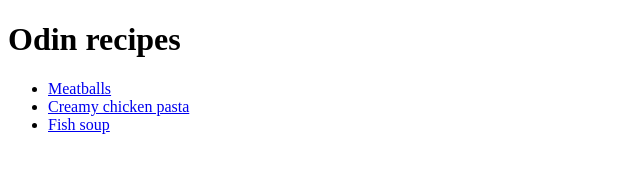
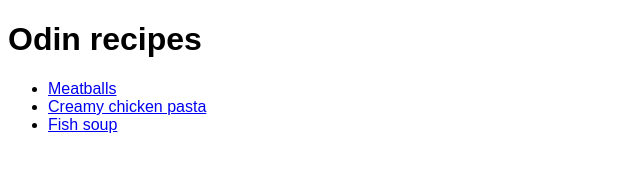
Before and after one commit to V1IRuZ/odin-recipes, a plain HTML site: page index.html in a window 1280 px wide. Shown: the whole page, without its empty margins (0-640 px from the left). Drawn offline with Linux system fonts and the light colour scheme.

Commit message:
Add external css file
Add new font to body class.

```diff
--- a/index.html
+++ b/index.html
@@ -3,6 +3,7 @@
 <head>
     <meta charset="UTF-8">
     <title>Odin recipes</title>
+    <link rel="stylesheet" href="styles.css">
 </head>
 <body>
     <h1>Odin recipes</h1>
--- /dev/null
+++ b/styles.css
@@ -0,0 +1,3 @@
+body {
+    font-family: sans-serif;
+}
```
